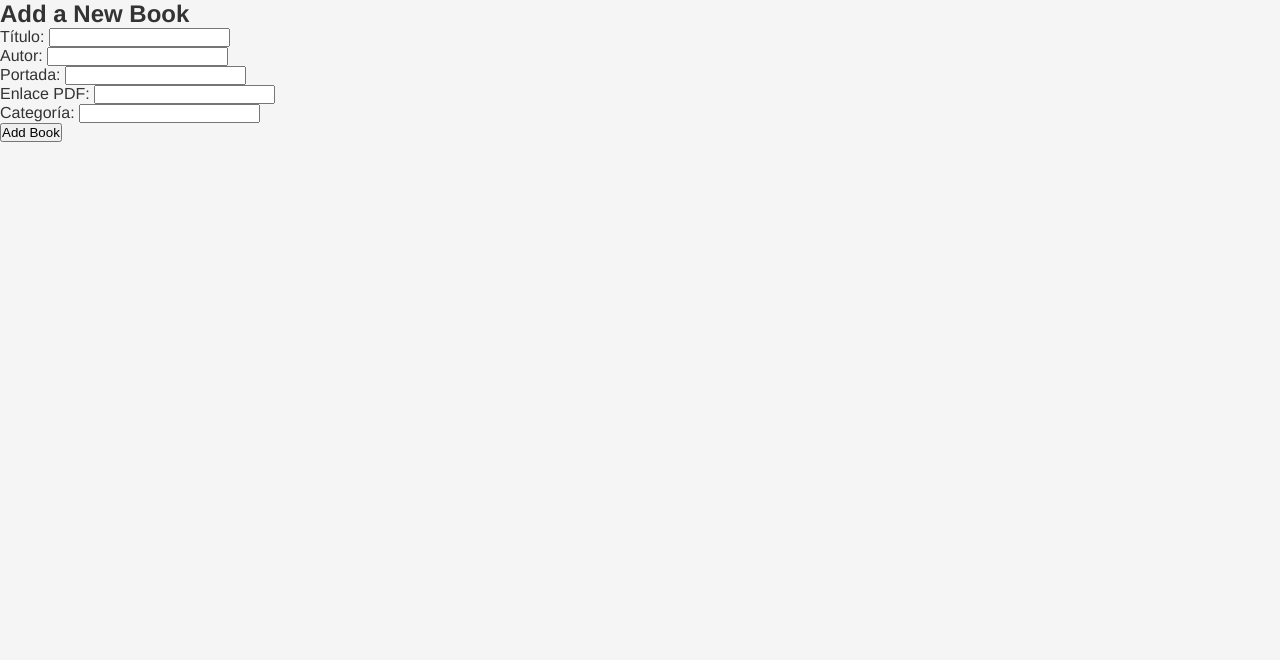
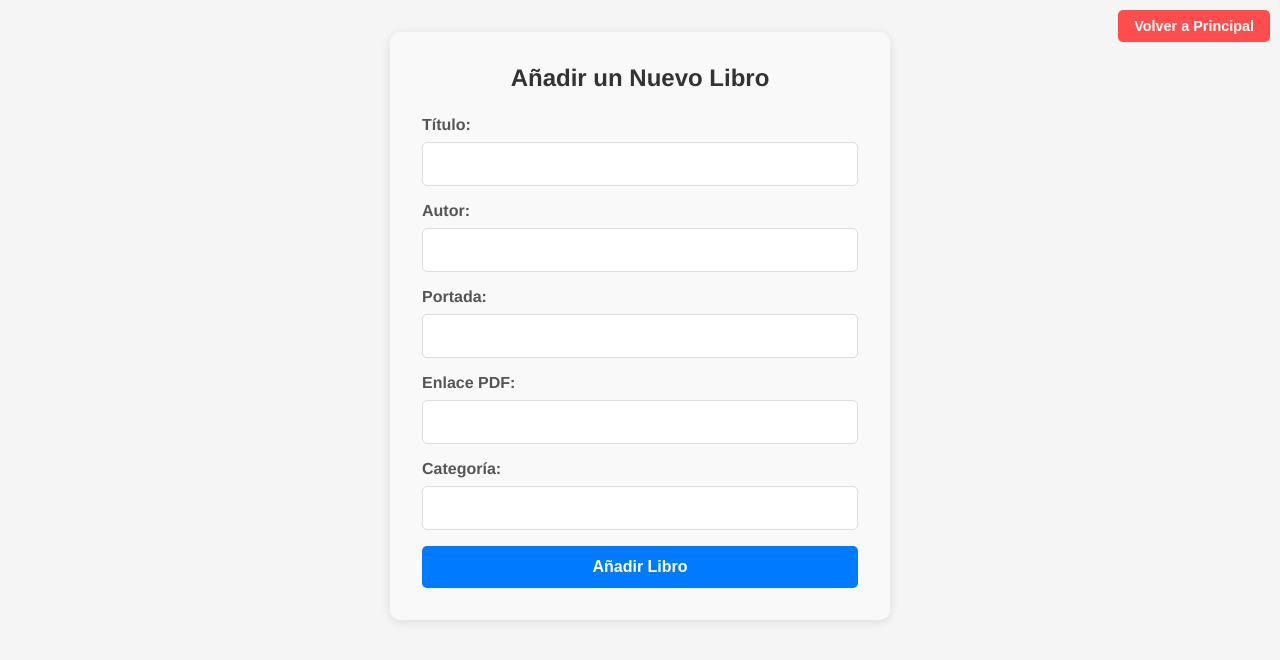
Before and after one commit to ThiaguitoUTU/WebLibrary, a React (Vite) app in the folder webLibrary/: page / in a window 1280 px wide. Both pictures are taken after typing "Sample" into the empty fields and a click on the button "Agregar Libro". Shown: the top 660 px of the page. Built offline with nearby package versions, Linux system fonts and the light colour scheme.

Commit message:
Se organizo el css de añadir libros y iniciar sesión

```diff
--- /dev/null
+++ b/webLibrary/src/addbook/AddBook.css
@@ -0,0 +1,80 @@
+.add-book-container {
+    max-width: 500px;
+    margin: 2rem auto;
+    padding: 2rem;
+    background-color: #f9f9f9;
+    border-radius: 10px;
+    box-shadow: 0 2px 10px rgba(0, 0, 0, 0.1);
+    position: relative;
+  }
+
+  .add-book-container h2 {
+    text-align: center;
+    margin-bottom: 1.5rem;
+    color: #333;
+  }
+
+  .add-book-form {
+    display: flex;
+    flex-direction: column;
+    gap: 1rem;
+  }
+
+  .add-book-form div {
+    display: flex;
+    flex-direction: column;
+  }
+
+  .add-book-form label {
+    font-weight: bold;
+    margin-bottom: 0.5rem;
+    color: #555;
+  }
+
+  .add-book-form input {
+    padding: 0.75rem;
+    border: 1px solid #ddd;
+    border-radius: 5px;
+    font-size: 1rem;
+    color: #333;
+  }
+
+  .add-book-form input:focus {
+    border-color: #007bff;
+    outline: none;
+  }
+
+  .add-book-form button {
+    padding: 0.75rem;
+    background-color: #007bff;
+    border: none;
+    border-radius: 5px;
+    color: #fff;
+    font-size: 1rem;
+    font-weight: bold;
+    cursor: pointer;
+    transition: background-color 0.3s;
+  }
+
+  .add-book-form button:hover {
+    background-color: #0056b3;
+  }
+
+  .back-button {
+    position: absolute;
+    top: 10px;
+    right: 10px;
+    padding: 0.5rem 1rem;
+    background-color: #ff4d4d;
+    border: none;
+    border-radius: 5px;
+    color: #fff;
+    font-size: 0.9rem;
+    font-weight: bold;
+    cursor: pointer;
+    transition: background-color 0.3s;
+  }
+
+  .back-button:hover {
+    background-color: #cc0000;
+  }
--- a/webLibrary/src/addbook/AddBook.jsx
+++ b/webLibrary/src/addbook/AddBook.jsx
@@ -1,6 +1,7 @@
 import React, { useState } from 'react';
+import './AddBook.css';
 
-const AddBook = ({ onAddBook }) => {
+const AddBook = ({ onAddBook, onBackToMain }) => {
     const [titulo, setTitulo] = useState('');
     const [autor, setAutor] = useState('');
     const [portada, setPortada] = useState('');
@@ -25,9 +26,11 @@ const AddBook = ({ onAddBook }) => {
     };
 
     return (
-        <div>
-            <h2>Add a New Book</h2>
-            <form onSubmit={handleSubmit}>
+        <section>
+            <button className="back-button" onClick={onBackToMain}>Volver a Principal</button>
+            <section className="add-book-container">
+            <h2>Añadir un Nuevo Libro</h2>
+            <form className="add-book-form" onSubmit={handleSubmit}>
                 <div>
                     <label>Título: </label>
                     <input type="text" value={titulo} onChange={(e) => setTitulo(e.target.value)} required />
@@ -48,9 +51,10 @@ const AddBook = ({ onAddBook }) => {
                     <label>Categoría: </label>
                     <input type="text" value={categoria} onChange={(e) => setCategoria(e.target.value)} required />
                 </div>
-                <button type="submit">Add Book</button>
+                <button type="submit">Añadir Libro</button>
             </form>
-        </div>
+            </section>
+        </section>
     );
 };
 
--- a/webLibrary/src/index.css
+++ b/webLibrary/src/index.css
@@ -186,3 +186,55 @@ body {
 .footer-nav ul li a:hover {
   color: #ffc107;
 }
+
+.login-container {
+  background-color: #fff;
+  padding: 20px 40px;
+  border-radius: 10px;
+  box-shadow: 0 4px 8px rgba(0, 0, 0, 0.1);
+  max-width: 400px;
+  width: 100%;
+}
+
+.login-container h2 {
+  text-align: center;
+  margin-bottom: 20px;
+  color: #333;
+}
+
+.login-form {
+  display: flex;
+  flex-direction: column;
+}
+
+.login-form div {
+  margin-bottom: 15px;
+}
+
+.login-form label {
+  margin-bottom: 5px;
+  font-weight: bold;
+  color: #555;
+}
+
+.login-form input {
+  padding: 10px;
+  border: 1px solid #ccc;
+  border-radius: 5px;
+  width: 100%;
+  box-sizing: border-box;
+}
+
+.login-form button {
+  padding: 10px 15px;
+  background-color: #007bff;
+  color: #fff;
+  border: none;
+  border-radius: 5px;
+  cursor: pointer;
+  font-size: 16px;
+}
+
+.login-form button:hover {
+  background-color: #0056b3;
+}
--- /dev/null
+++ b/webLibrary/src/login/Login.css
@@ -0,0 +1,62 @@
+.bodyy{
+    font-family: 'Arial', sans-serif;
+    background-color: #f4f4f4;
+    display: flex;
+    justify-content: center;
+    align-items: center;
+    height: 100vh;
+    margin: 0;
+}
+
+.login-container {
+    background-color: #fff;
+    padding: 20px 40px;
+    border-radius: 10px;
+    box-shadow: 0 4px 8px rgba(0, 0, 0, 0.1);
+    max-width: 400px;
+    width: 100%;
+
+}
+
+.login-container h2 {
+    text-align: center;
+    margin-bottom: 20px;
+    color: #333;
+}
+
+.login-form {
+    display: flex;
+    flex-direction: column;
+}
+
+.login-form div {
+    margin-bottom: 15px;
+}
+
+.login-form label {
+    margin-bottom: 5px;
+    font-weight: bold;
+    color: #555;
+}
+
+.login-form input {
+    padding: 10px;
+    border: 1px solid #ccc;
+    border-radius: 5px;
+    width: 100%;
+    box-sizing: border-box;
+}
+
+.login-form button {
+    padding: 10px 15px;
+    background-color: #007bff;
+    color: #fff;
+    border: none;
+    border-radius: 5px;
+    cursor: pointer;
+    font-size: 16px;
+}
+
+.login-form button:hover {
+    background-color: #0056b3;
+}
--- a/webLibrary/src/login/Login.jsx
+++ b/webLibrary/src/login/Login.jsx
@@ -1,4 +1,5 @@
 import React, { useState } from 'react';
+import './Login.css';
 
 const Login = ({ onLogin }) => {
     const [username, setUsername] = useState('');
@@ -14,15 +15,17 @@ const Login = ({ onLogin }) => {
     };
 
     return (
-        <div>
+        <section className='bodyy'>
+        <div className="login-container">
             <h2>Login</h2>
-            <form onSubmit={handleLogin}>
+            <form className="login-form" onSubmit={handleLogin}>
                 <div>
                     <label>Username: </label>
                     <input
                         type="text"
                         value={username}
                         onChange={(e) => setUsername(e.target.value)}
+                        required
                     />
                 </div>
                 <div>
@@ -31,11 +34,13 @@ const Login = ({ onLogin }) => {
                         type="password"
                         value={password}
                         onChange={(e) => setPassword(e.target.value)}
+                        required
                     />
                 </div>
                 <button type="submit">Login</button>
             </form>
         </div>
+        </section>
     );
 };
 
```
